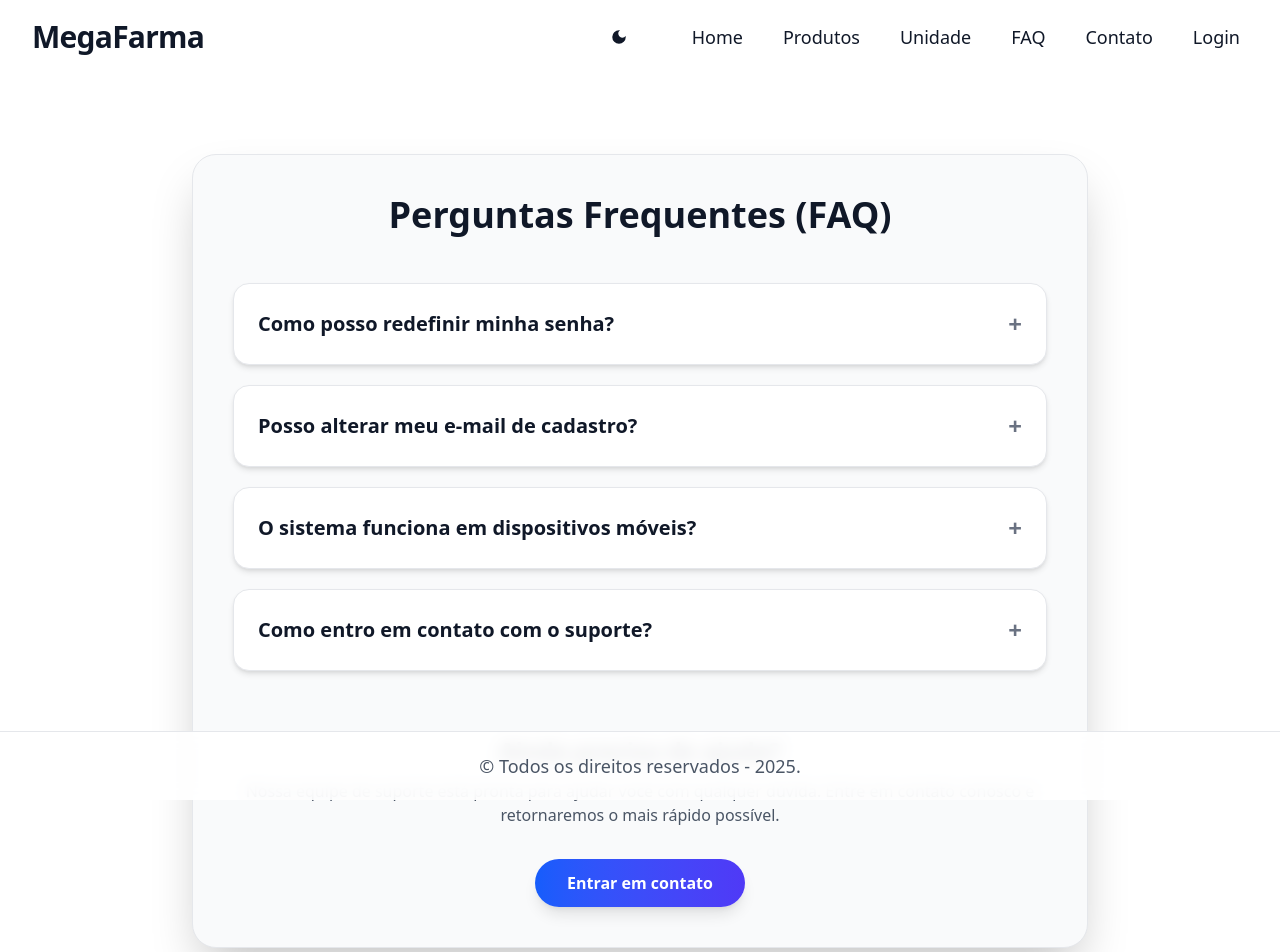
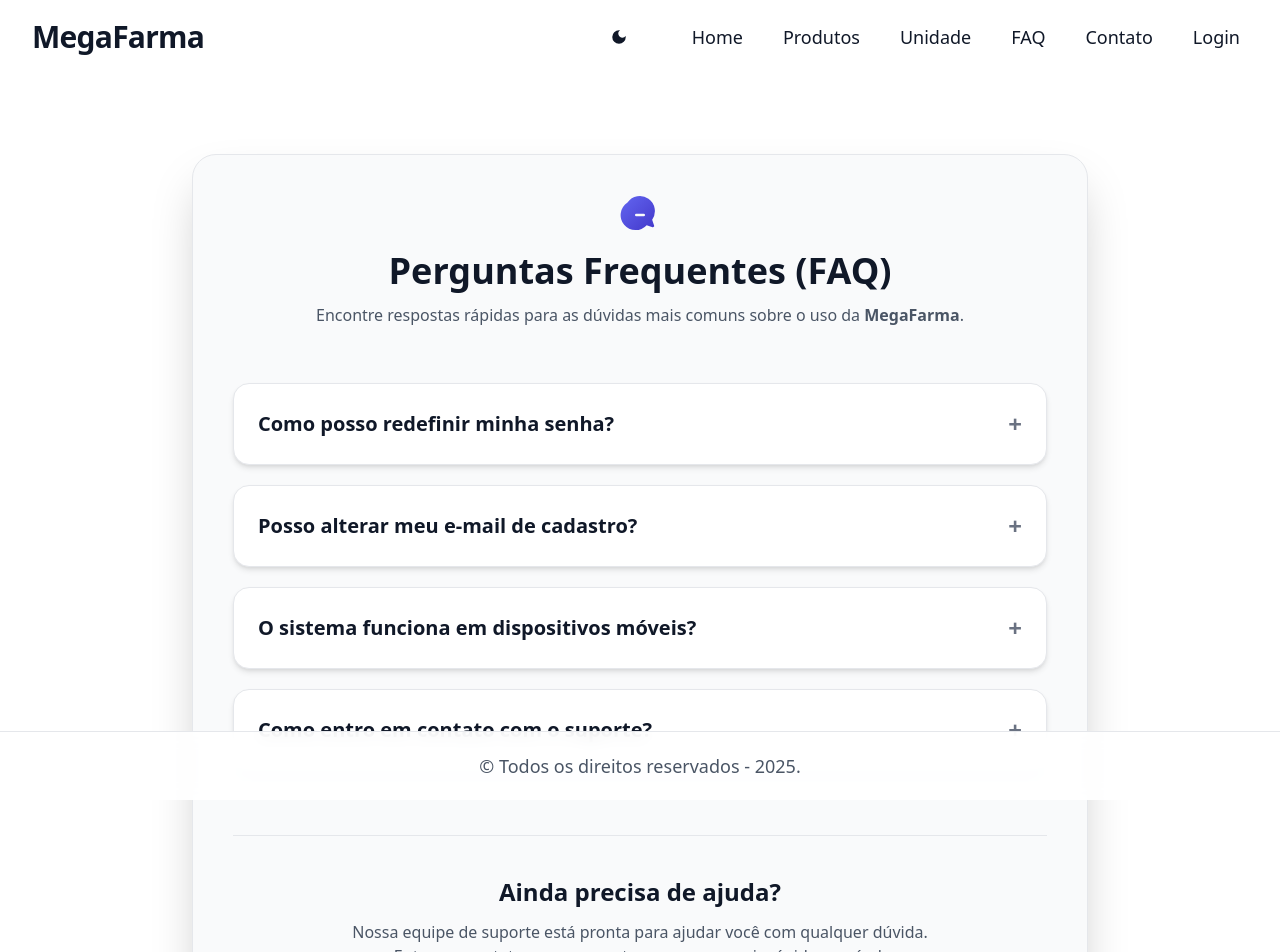
Before and after one commit to 1TDSPG-25/sistema-flow, a React (Vite) app: page /sistema-flow/faq in a window 1280 px wide. Shown: the top 952 px of the page. Built offline with nearby package versions, Linux system fonts and the light colour scheme; no server answers.

Commit message:
feat(faq): aprimora layout com ícone, acessibilidade e botão estilizado

```diff
--- a/src/routes/Faq/index.tsx
+++ b/src/routes/Faq/index.tsx
@@ -44,10 +44,39 @@ export default function FaqPage() {
   return (
     <section className="min-h-screen flex justify-center items-center py-20 px-4 transition-colors duration-500">
       <div className="w-full max-w-4xl bg-gray-50 dark:bg-slate-900 rounded-3xl shadow-2xl p-10 border border-gray-200 dark:border-slate-700">
-        <h1 className="text-center text-4xl font-bold text-gray-900 dark:text-gray-100 mb-12">
-          Perguntas Frequentes (FAQ)
-        </h1>
+        {/* Cabeçalho principal da FAQ */}
+        <div className="text-center mb-14">
+          <div className="flex justify-center mb-4">
+            {/* Ícone SVG */}
+            <svg
+              xmlns="http://www.w3.org/2000/svg"
+              fill="url(#gradient)"
+              viewBox="0 0 24 24"
+              strokeWidth={0}
+              className="w-10 h-10"
+            >
+              <defs>
+                <linearGradient id="gradient" x1="0" x2="1" y1="0" y2="1">
+                  <stop offset="0%" stopColor="#6366f1" />
+                  <stop offset="100%" stopColor="#4338ca" />
+                </linearGradient>
+              </defs>
+              <path
+                fillRule="evenodd"
+                d="M4.5 4.5a9 9 0 0114.79 10.36l1.16 3.49a.75.75 0 01-.95.95l-3.49-1.16A9 9 0 114.5 4.5zm5.25 6.75a.75.75 0 000 1.5h4.5a.75.75 0 000-1.5h-4.5z"
+                clipRule="evenodd"
+              />
+            </svg>
+          </div>
+          <h1 className="text-4xl font-extrabold text-gray-900 dark:text-white mb-3">
+            Perguntas Frequentes (FAQ)
+          </h1>
+          <p className="text-gray-600 dark:text-gray-300 max-w-2xl mx-auto">
+            Encontre respostas rápidas para as dúvidas mais comuns sobre o uso da <strong>MegaFarma</strong>.
+          </p>
+        </div>
 
+        {/* Lista de perguntas */}
         <div className="space-y-5">
           {faqData.map((item, index) => (
             <article
@@ -57,6 +86,8 @@ export default function FaqPage() {
               <button
                 onClick={() => toggleAnswer(index)}
                 className="flex justify-between items-center w-full text-left focus:outline-none"
+                aria-expanded={openIndex === index}
+                aria-controls={`faq-answer-${index}`}
               >
                 <h2 className="text-lg md:text-xl font-semibold">
                   {item.question}
@@ -67,6 +98,7 @@ export default function FaqPage() {
               </button>
 
               <div
+                id={`faq-answer-${index}`}
                 className={`transition-all duration-300 overflow-hidden ${
                   openIndex === index ? "max-h-40 mt-4" : "max-h-0"
                 }`}
@@ -79,12 +111,12 @@ export default function FaqPage() {
           ))}
         </div>
 
-        {/* Seção de contato (mantida e estilizada com o mesmo gradiente do outro botão) */}
-        <div className="text-center mt-16">
+        {/* Seção final de contato (mantida) */}
+        <div className="text-center mt-16 border-t border-gray-200 dark:border-slate-700 pt-10">
           <h2 className="text-2xl font-semibold text-gray-900 dark:text-white mb-3">
             Ainda precisa de ajuda?
           </h2>
-          <p className="text-gray-600 dark:text-gray-300 mb-8">
+          <p className="text-gray-600 dark:text-gray-300 mb-8 max-w-xl mx-auto">
             Nossa equipe de suporte está pronta para ajudar você com qualquer dúvida.
             Entre em contato conosco e retornaremos o mais rápido possível.
           </p>
```
